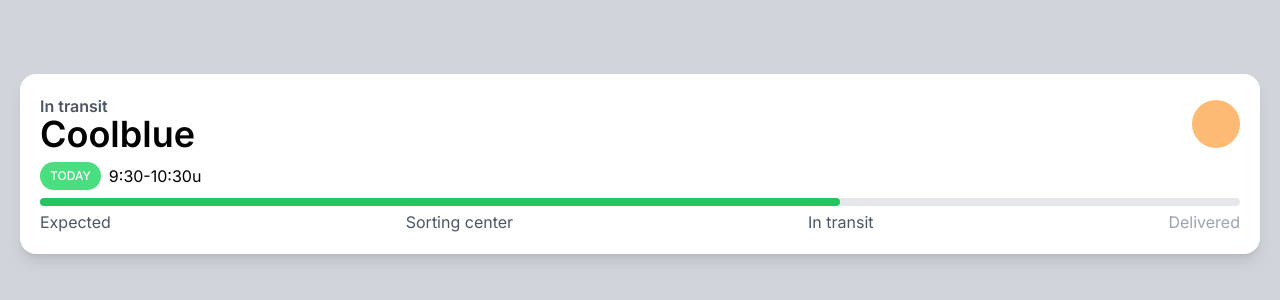
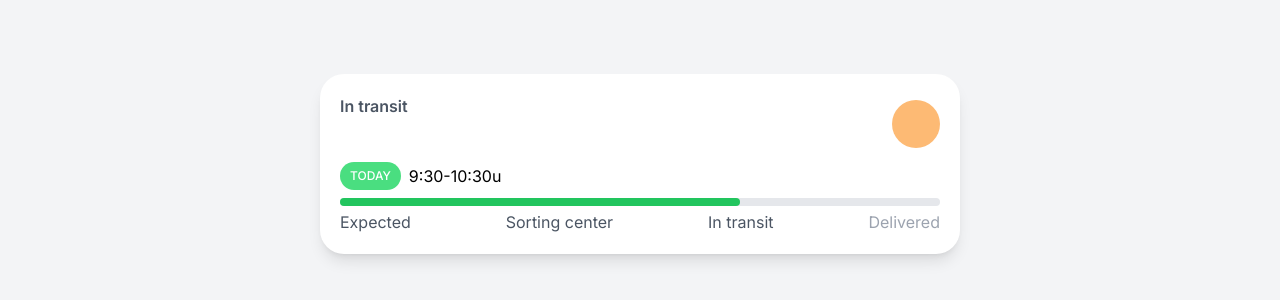
Before and after one commit to islanderian/carrot-market-reloaded, a Next.js app: page / in a window 1280 px wide. Shown: the part 236-536 px from the top of the page. Built offline with nearby package versions, Linux system fonts and the light colour scheme.

Commit message:
#3.3 Modifiers

```diff
--- a/app/page.tsx
+++ b/app/page.tsx
@@ -1,31 +1,31 @@
 export default function Home() {
   return (
-    <main className="bg-gray-300 h-screen flex items-center justify-center p-5">
-      <div className="bg-white w-full shadow-lg p-5 rounded-2xl">
+    <main className="bg-gray-100 h-screen flex items-center justify-center p-5 dark:bg-gray-700">
+      <div className="bg-white w-full shadow-lg p-5 rounded-3xl max-w-screen-sm dark:bg-gray-600">
         <div className="flex justify-between items-center">
           <div className="flex flex-col">
-            <span className="text-gray-600 font-semibold -mb-1">
+            <span className="text-gray-600 font-semibold -mb-1 dark:text-gray-300">
               In transit
             </span>
-            <span className="text-4xl font-semibold">Coolblue</span>
+            <span className="text-4xl font-semibold text-white">Coolblue</span>
           </div>
           <div className="size-12 bg-orange-300 rounded-full" />
         </div>
         <div className="my-2 flex items-center gap-2">
-          <span className="bg-green-400 text-white uppercase px-2.5 py-1.5 text-xs font-medium rounded-full">
+          <span className="bg-green-400 text-white uppercase px-2.5 py-1.5 text-xs font-medium rounded-full transition hover:bg-green-500 hover:scale-125">
             Today
           </span>
-          <span>9:30-10:30u</span>
+          <span className="dark:text-gray-100">9:30-10:30u</span>
         </div>
         <div className="relative">
           <div className="bg-gray-200 w-full h-2 rounded-full absolute" />
           <div className="bg-green-500 w-2/3 h-2 rounded-full absolute" />
         </div>
-        <div className="flex justify-between items-center mt-5 text-gray-600">
+        <div className="flex justify-between items-center mt-5 text-gray-600 dark:text-gray-300">
           <span>Expected</span>
           <span>Sorting center</span>
           <span>In transit</span>
-          <span className="text-gray-400">Delivered</span>
+          <span className="text-gray-400 dark:text-gray-500">Delivered</span>
         </div>
       </div>
     </main>
```
